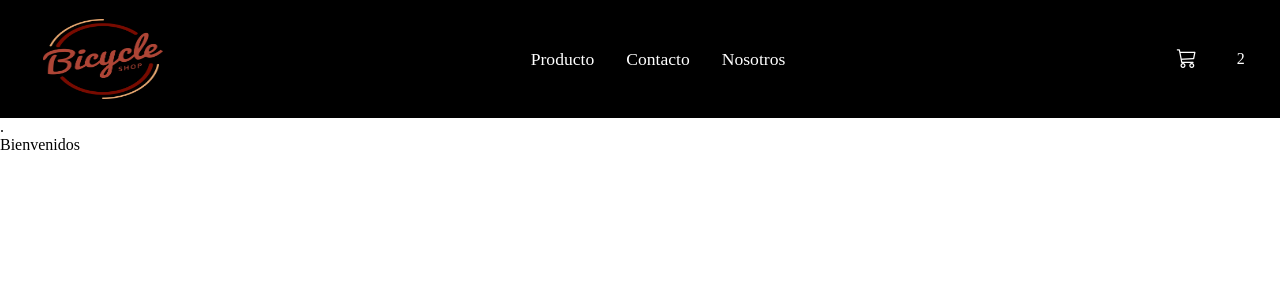
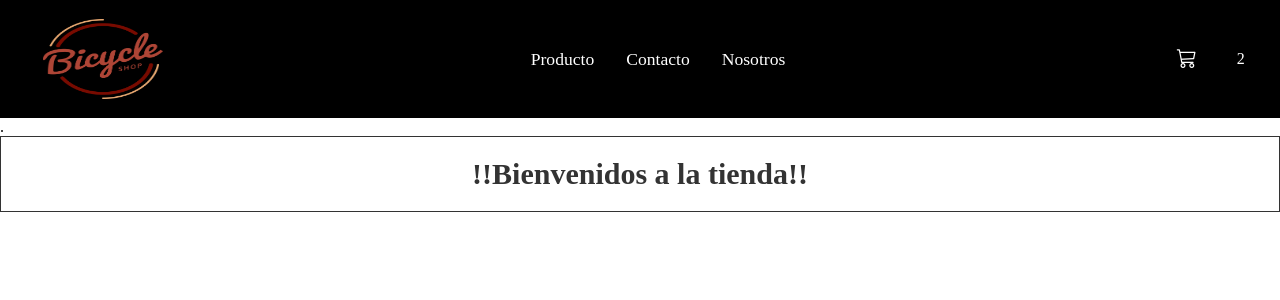
Before and after one commit to martinnolmos86/proyectoFinal_Olmos, a React (Vite) app: page / in a window 1280 px wide. Shown: the top 300 px of the page. Built offline with nearby package versions, Linux system fonts and the light colour scheme.

Commit message:
Primera entrega lista para entregar

```diff
--- a/src/App.jsx
+++ b/src/App.jsx
@@ -1,11 +1,12 @@
 import NavBar from "./components/NavBar";
 import ItemListContainer from "./components/itemListContainer";
 import "./index.css";
+
 function App() {
   return (
     <>
       <NavBar />.
-      <ItemListContainer gretting="Bienvenidos" />
+      <ItemListContainer gretting="Bienvenidos a la tienda" />
     </>
   );
 }
--- a/src/components/itemListContainer.jsx
+++ b/src/components/itemListContainer.jsx
@@ -1,11 +1,31 @@
 import React from "react";
+import styled from "styled-components";
 
 const ItemListContainer = ({ gretting }) => {
   return (
     <>
-      <p>{gretting}</p>
+      <StylesProps>
+        <div>
+          <p>!!{gretting}!!</p>
+        </div>
+      </StylesProps>
     </>
   );
 };
+// STYLES
+const StylesProps = styled.p`
+  div {
+    display: flex;
+    justify-content: center;
+    border: 1px solid #333;
+    padding: 10px;
+    p {
+      color: #333;
+      font-size: 30px;
+      font-weight: bold;
+      padding: 10px;
+    }
+  }
+`;
 
 export default ItemListContainer;
```
